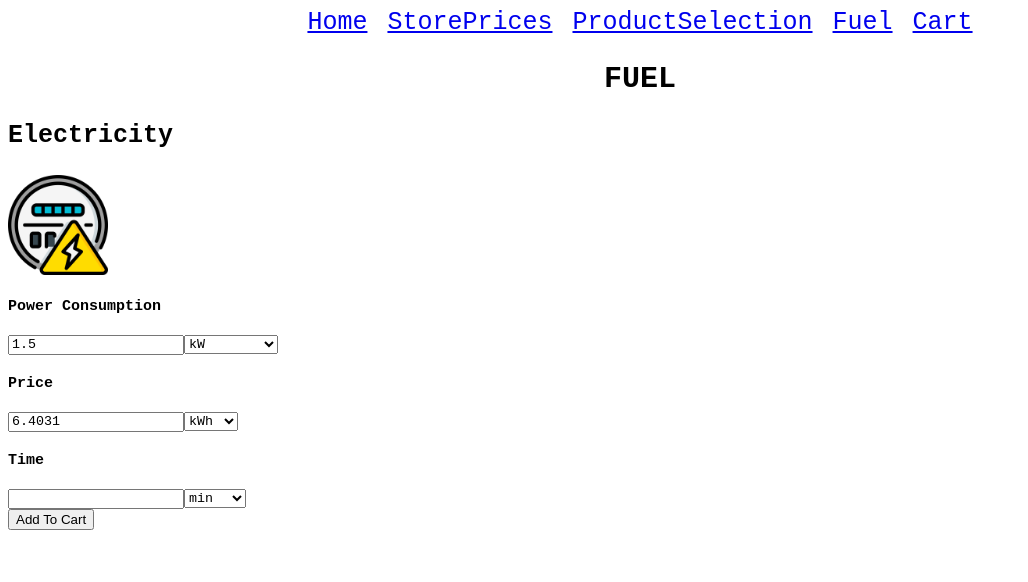
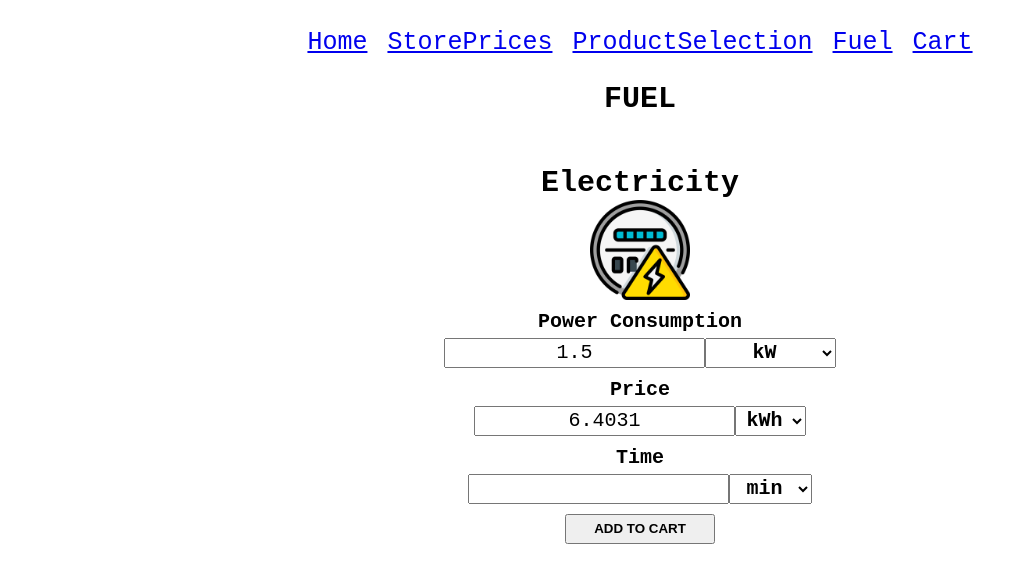
Before and after one commit to EALARA1998/MiGanancia, a React (Vite) app: page /fuel in a window 1280 px wide. Shown: the top 582 px of the page, without its empty margins (0-1028 px from the left). Built offline with nearby package versions, Linux system fonts and the light colour scheme.

Commit message:
Se creo la carpeta types con el index.ts donde se encuentran los types y se añadieron clases de fuel para manejar con sass.

```diff
--- a/src/components/Cart.tsx
+++ b/src/components/Cart.tsx
@@ -1,3 +1,4 @@
+import type { CartItemType, Summary } from "../types";
 import { Convert } from "../assets/utilities/unitConversions"
 import { IsPositive, IsNumeric } from "../assets/utilities/dataValidation";
 
@@ -65,7 +66,7 @@ export default function Cart({ cart, setCart, summary, setSummary } : CartProps)
                         </select>
                     </td>
                     <td>{Number.parseFloat(item.priceMultiplied).toFixed(3)}</td>
-                    <td><button onClick={()=>{
+                    <td><button className="remove-button" onClick={()=>{
                       setCart(prev => {
                         const filtered = prev.filter(e => e.id !== item.id)
                         const reindexed = filtered.map((e, i) => ({ ...e, num: `${i+1}` }))
--- a/src/components/Fuel.tsx
+++ b/src/components/Fuel.tsx
@@ -1,3 +1,4 @@
+import type { Units, Fuel, CartItemType, Summary } from "../types"
 import { IsPositive } from "../assets/utilities/dataValidation"
 import { Convert } from "../assets/utilities/unitConversions"
 
@@ -11,12 +12,12 @@ type FuelProps = {
 export default function Fuel({units, fuel, setFuel, setCart, summary} : FuelProps) {
   return (
     <>
-      <section>
+      <section className="content_fuel">
         <h2>Fuel</h2>
-        <section>
+        <section className="content_fuel_electricity">
           <h3>Electricity</h3>
           <img src={`/img/electricity.png`} alt="electricity.png" width={100} height={100} />
-          <section>
+          <section className="content_fuel_electricity_section">
             <h4>Power Consumption</h4>
             <div>
               <input type="text" value={fuel.powerConsumptionElectricity} onChange={(e)=>{
@@ -40,7 +41,7 @@ export default function Fuel({units, fuel, setFuel, setCart, summary} : FuelProp
               </select>
             </div>
           </section>
-          <section>
+          <section className="content_fuel_electricity_section">
             <h4>Price</h4>
             <div>
               <input type="text" value={fuel.priceElectricity} onChange={(e)=>{
@@ -64,7 +65,7 @@ export default function Fuel({units, fuel, setFuel, setCart, summary} : FuelProp
               </select>
             </div>
           </section>
-          <section>
+          <section className="content_fuel_electricity_section">
             <h4>Time</h4>
             <div>
               <input type="text" value={fuel.timeElectricity} onChange={(e)=>{
@@ -98,7 +99,7 @@ export default function Fuel({units, fuel, setFuel, setCart, summary} : FuelProp
           const convertedTime = Convert("time", Number.parseFloat(fuel.timeElectricity), fuel.timeElectricityUnit, "h")
           const newPrice = (Number.parseFloat(fuel.priceElectricity)*Number.parseFloat(fuel.powerConsumptionElectricity)*convertedTime)
           setCart(prev => {
-            return [...prev, { id: `${prev.length}`, num: `${prev.length+1}`, name: `Electricity`, img: `electricity.png`, quantity: `${fuel.timeElectricity}`, quantityMultiplied: `${Number.parseFloat(fuel.timeElectricity)*Number.parseFloat(summary.multiplier)}`, physicalUnit: "time", units: Object.entries(units.find(e => e.name === "time")?.units ?? []).map(([key]) => key), productUnit: fuel.timeElectricityUnit, price: `${newPrice}`, priceMultiplied: `${newPrice*Number.parseFloat(summary.multiplier)}`}]
+            return [...prev, { id: prev.length, num: `${prev.length+1}`, name: `Electricity`, img: `electricity.png`, quantity: `${fuel.timeElectricity}`, quantityMultiplied: `${Number.parseFloat(fuel.timeElectricity)*Number.parseFloat(summary.multiplier)}`, physicalUnit: "time", units: Object.entries(units.find(e => e.name === "time")?.units ?? []).map(([key]) => key), productUnit: fuel.timeElectricityUnit, price: `${newPrice}`, priceMultiplied: `${newPrice*Number.parseFloat(summary.multiplier)}`}]
           })
         }}>Add To Cart</button>
         </section>
--- a/src/components/Product.tsx
+++ b/src/components/Product.tsx
@@ -1,3 +1,4 @@
+import type { Products, ProductLocalStorage, Units, CartItemType, Summary } from "../types"
 import { IsPositive } from "../assets/utilities/dataValidation";
 import { Convert } from "../assets/utilities/unitConversions"
 
@@ -48,7 +49,7 @@ export default function Product( { product, productLS, setProductsLS, units, car
             </select>
           </div>
         </section>
-        <button onClick={()=>{
+        <button className="add-button" onClick={()=>{
           if (!productLS.physicalUnit||!productLS.storeProductUnit||!productLS.productUnit) {
             return
           }
@@ -58,7 +59,7 @@ export default function Product( { product, productLS, setProductsLS, units, car
           const convertedProductQuantity = Convert(productLS.physicalUnit, Number.parseFloat(productLS.productQuantity), productLS.productUnit, productLS.storeProductUnit)
           const newPrice = (Number.parseFloat(productLS.price)/Number.parseFloat(productLS.storeProductQuantity)*convertedProductQuantity)
           setCart(prev => {
-            return [...prev, { id: `${prev.length}`, num: `${prev.length+1}`, name: `${productLS.name}`, img: `${productLS.img}`, quantity: `${productLS.productQuantity}`, quantityMultiplied: `${Number.parseFloat(productLS.productQuantity)*Number.parseFloat(summary.multiplier)}`, physicalUnit: productLS.physicalUnit, units: Object.entries(units.find(e => e.name === productLS.physicalUnit)?.units ?? []).map(([key]) => key), productUnit: productLS.productUnit, price: `${newPrice}`, priceMultiplied: `${newPrice*Number.parseFloat(summary.multiplier)}`}]
+            return [...prev, { id: prev.length, num: `${prev.length+1}`, name: `${productLS.name}`, img: `${productLS.img}`, quantity: `${productLS.productQuantity}`, quantityMultiplied: `${Number.parseFloat(productLS.productQuantity)*Number.parseFloat(summary.multiplier)}`, physicalUnit: productLS.physicalUnit, units: Object.entries(units.find(e => e.name === productLS.physicalUnit)?.units ?? []).map(([key]) => key), productUnit: productLS.productUnit, price: `${newPrice}`, priceMultiplied: `${newPrice*Number.parseFloat(summary.multiplier)}`}]
           })
         }}>Add To Cart</button>
       </section>
--- a/src/components/ProductSelection.tsx
+++ b/src/components/ProductSelection.tsx
@@ -1,4 +1,5 @@
 import Product from "./Product"
+import type { Products, ProductLocalStorage, Units, CartItemType, Summary } from "../types"
 
 type ProductSelectionProp = {
   products: Products[],
--- a/src/components/StorePrices.tsx
+++ b/src/components/StorePrices.tsx
@@ -1,4 +1,5 @@
 import StoreProduct from "./StoreProduct"
+import type { Products, ProductLocalStorage, Units } from "../types"
 
 type StorePricesProp = {
   products: Products[],
--- a/src/components/StoreProduct.tsx
+++ b/src/components/StoreProduct.tsx
@@ -1,4 +1,5 @@
 import { IsPositive } from "../assets/utilities/dataValidation";
+import type { Products, ProductLocalStorage, Units } from "../types"
 
 type StoreProductProps = {
   product: Products
--- a/src/scss/content/_content.scss
+++ b/src/scss/content/_content.scss
@@ -30,12 +30,43 @@
 }
 @mixin product-grid(){
   display: grid;
-  grid-template-columns: repeat(6 , 1fr);
+  grid-template-columns: repeat(5 , 1fr);
   background-color: rgb(234,234,234);
 }
 .content{
   h2{
     text-align: center
+  }
+  h3{
+    font-size: 3rem;
+  }
+  select{
+    font-weight: bold;
+  }
+  h4, input, select{
+    font-size: 2rem;
+  }
+  input, select, button{
+    height: 3rem;
+    text-align: center;
+  }
+  button{
+    width: 15rem;
+    margin: 1rem 0 0 0;
+    text-transform: uppercase;
+    font-weight: bold
+  }
+  .remove-button, .add-button{
+    border: none;
+    border-radius: 0.5rem;
+    color: white;
+    cursor: pointer;
+  }
+  .remove-button{
+    background-color: rgba(197,58,61,255);
+  }
+  .add-button{
+    background-color: rgba(78,181,126,255);
   }
   &_store-prices{
     &_store-products{
@@ -50,6 +81,19 @@
       @include product-grid();
       &_product{
         @include product-card(rgb(163,201,249));
+      }
+    }
+  }
+  &_fuel{
+    display: flex;
+    flex-direction: column;
+    align-items: center;
+    &_electricity{
+      @include product-card(rgb(163,201,249));
+      &_section{
+        display: flex;
+        flex-direction: column;
+        align-items: center;
       }
     }
   }
--- a/src/scss/globales/_globales.scss
+++ b/src/scss/globales/_globales.scss
@@ -3,6 +3,7 @@ html {
   font-size: 62.5%;
   box-sizing: border-box;
   scroll-padding-top: 0rem;
+  margin: 2rem;
 }
 input, select {
   font-family: 'Courier New', Courier, monospace;
--- a/src/styles/css/app.css
+++ b/src/styles/css/app.css
@@ -3,6 +3,7 @@ html {
   font-size: 62.5%;
   box-sizing: border-box;
   scroll-padding-top: 0rem;
+  margin: 2rem;
 }
 
 input, select {
@@ -50,9 +51,40 @@ input {
 .content h2 {
   text-align: center;
 }
+.content h3 {
+  font-size: 3rem;
+}
+.content select {
+  font-weight: bold;
+}
+.content h4, .content input, .content select {
+  font-size: 2rem;
+}
+.content input, .content select, .content button {
+  height: 3rem;
+  text-align: center;
+}
+.content button {
+  width: 15rem;
+  margin: 1rem 0 0 0;
+  text-transform: uppercase;
+  font-weight: bold;
+}
+.content .remove-button, .content .add-button {
+  border: none;
+  border-radius: 0.5rem;
+  color: white;
+  cursor: pointer;
+}
+.content .remove-button {
+  background-color: rgb(197, 58, 61);
+}
+.content .add-button {
+  background-color: rgb(78, 181, 126);
+}
 .content_store-prices_store-products {
   display: grid;
-  grid-template-columns: repeat(6, 1fr);
+  grid-template-columns: repeat(5, 1fr);
   background-color: rgb(234, 234, 234);
 }
 .content_store-prices_store-products_store-product {
@@ -87,7 +119,7 @@ input {
 }
 .content_product-selection_products {
   display: grid;
-  grid-template-columns: repeat(6, 1fr);
+  grid-template-columns: repeat(5, 1fr);
   background-color: rgb(234, 234, 234);
 }
 .content_product-selection_products_product {
@@ -119,6 +151,46 @@ input {
 }
 .content_product-selection_products_product_section input, .content_product-selection_products_product_section select {
   text-align: center;
+}
+.content_fuel {
+  display: flex;
+  flex-direction: column;
+  align-items: center;
+}
+.content_fuel_electricity {
+  display: flex;
+  flex-direction: column;
+  align-items: center;
+  border-radius: 1rem;
+  padding: 2rem;
+  background-color: white;
+  margin: 0.5rem;
+  transition: background-color 0.3s ease;
+}
+.content_fuel_electricity:hover {
+  background-color: rgb(163, 201, 249);
+}
+.content_fuel_electricity h3 {
+  margin: 0;
+}
+.content_fuel_electricity_section {
+  display: flex;
+  flex-direction: column;
+  align-items: center;
+}
+.content_fuel_electricity_section h4 {
+  margin: 1rem 0 0.5rem 0;
+}
+.content_fuel_electricity_section div {
+  display: flex;
+}
+.content_fuel_electricity_section input, .content_fuel_electricity_section select {
+  text-align: center;
+}
+.content_fuel_electricity_section {
+  display: flex;
+  flex-direction: column;
+  align-items: center;
 }
 .content_cart {
   display: grid;
```
Also changed, not shown: src/types/index.ts (renamed from src/types.d.ts, +9 -15 lines), 1 other file (tests, documents, lock files or other folders).
